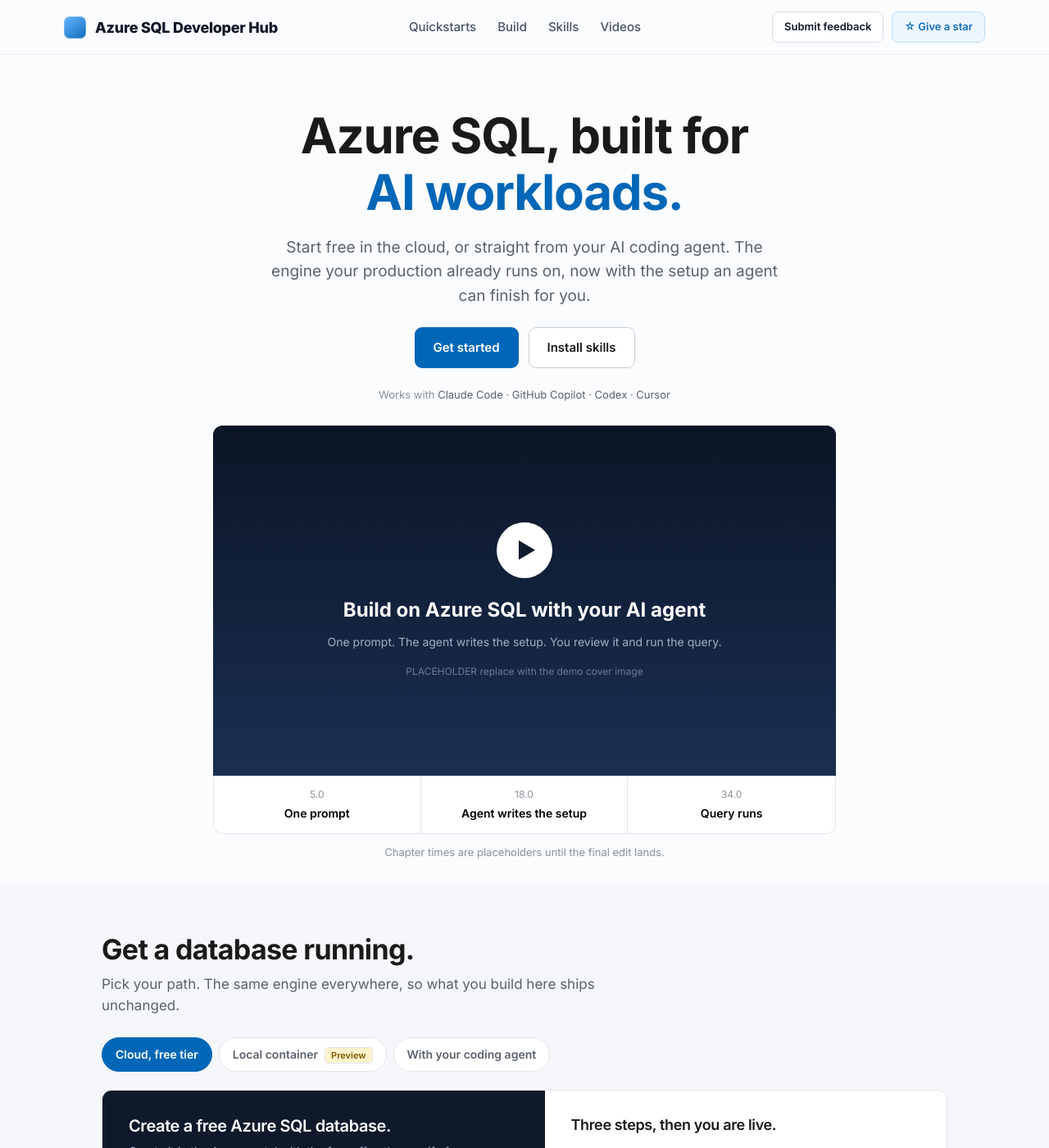
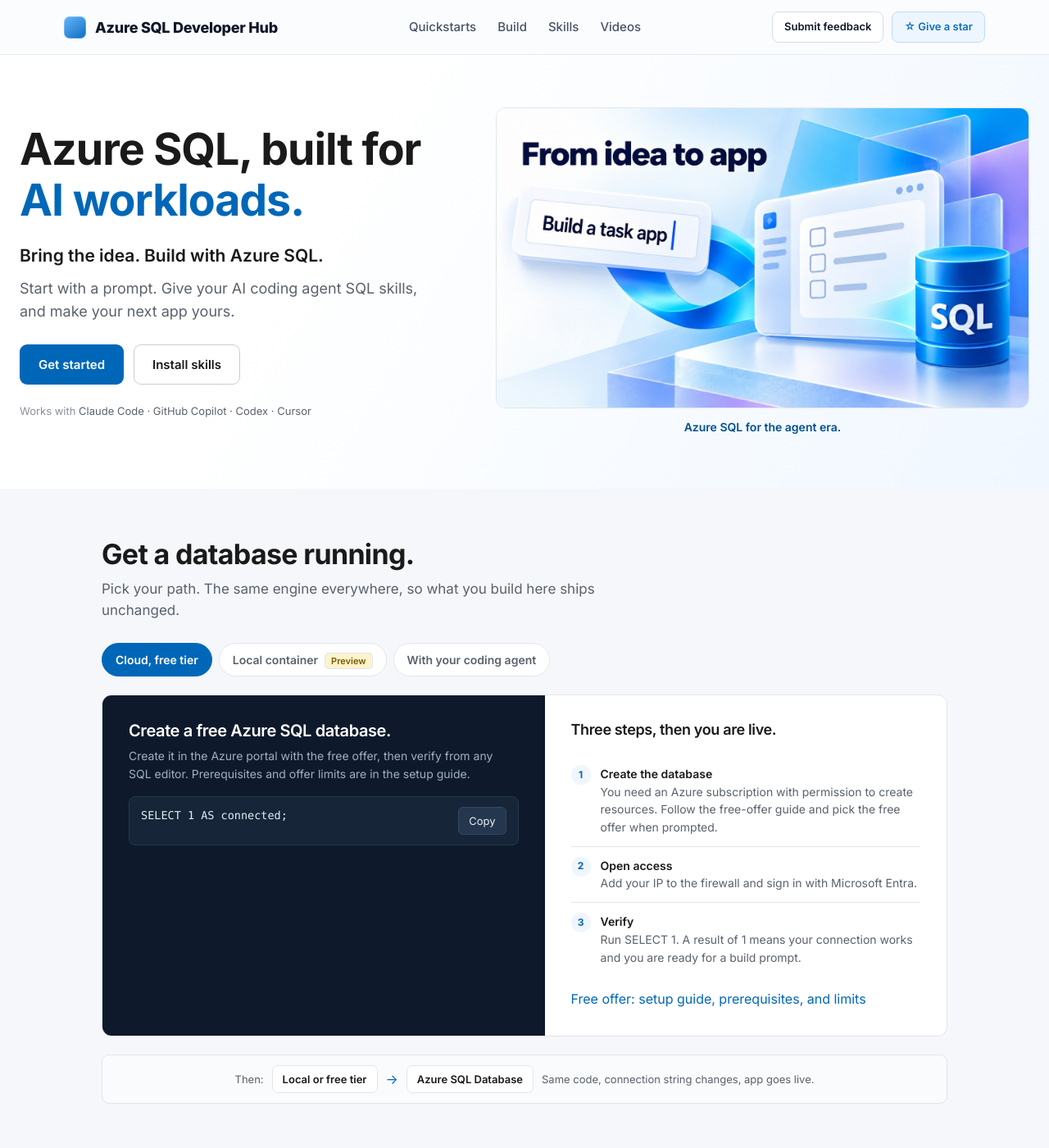
Before and after one commit to microsoft/azure-sql-dev-hub, a Jekyll site: the page built from index.md, in a window 1280 px wide and 1400 px high. Shown: the whole window at 82% size. Built offline with Jekyll 4.4.1, drawn with Linux system fonts in a browser that asks for light colours.

Commit message:
Hero: idea-to-app thumbnail, pre-launch copy
Replace the unshipped demo video with a still image until the real
recording is ready.

- assets/img/hero-idea-to-app.jpg: the idea-to-app thumbnail, JPEG
  quality 88, 1600x900, 149 KB.
- Hero art is a plain figure with a caption. No play button and no
  chapter list, because there is no video to seek.
- video.id is left null so the poster renders. Setting it to a video id
  restores the player without any other change. Null, not an empty
  string: Liquid treats "" as truthy.
- Remove the placeholder demo copy: the PLACEHOLDER cover-image note,
  the three invented chapter stamps, and "Chapter times are
  placeholders until the final edit lands".
- Install skills now points at the coding agent tab of Get a database
  running rather than the Skills section. The anchor still works
  without JavaScript; the script selects the tab on click.

Co-Authored-By: Claude Opus 5 (1M context) <noreply@anthropic.com>

```diff
--- a/_layouts/home.html
+++ b/_layouts/home.html
@@ -16,12 +16,21 @@
 .h .btn-s{background:#fff;color:var(--ink);border-color:#c7ced6}.h .btn-s:hover{border-color:var(--ink);text-decoration:none}
 .h .cp{padding:6px 12px;font-size:13px;border-radius:6px;background:#fff;color:var(--accent);border:1px solid var(--line);cursor:pointer;font-family:inherit}
 .h .cp:hover{border-color:var(--accent)}.h .cp.ok{color:var(--ok);border-color:var(--ok)}.h .cp.bad,.h .chip.bad{color:#b0244a;border-color:#b0244a}
-.h .hero{padding:64px 0 28px;text-align:center}
-.h .hero h1{font-size:clamp(40px,6vw,60px);font-weight:700;max-width:14ch;margin:0 auto 18px}.h .hero h1 span{color:var(--accent)}
-.h .hero .sub{font-size:19px;color:var(--muted);max-width:52ch;margin:0 auto 24px}
+.h .hero{padding:64px 0;text-align:left;background:linear-gradient(120deg,#fff 30%,#f0f7ff 100%)}
+.h .hero .hero-grid{max-width:1280px;display:grid;grid-template-columns:minmax(0,.9fr) minmax(0,1.1fr);gap:48px;align-items:center}
+.h .hero h1{font-size:clamp(40px,4.2vw,58px);font-weight:700;max-width:15ch;margin:0 0 22px}.h .hero h1 span{color:var(--accent);display:block}
+.h .hero .sub{font-size:18px;color:var(--muted);max-width:43ch;margin:0 0 26px}
+.h .hero .tagline{font-size:21px;line-height:1.4;font-weight:600;color:var(--ink);margin:0 0 12px}
+.h .hero .ctas{justify-content:flex-start}
+.h .hero-copy{min-width:0}
 .h .ctas{display:flex;gap:12px;justify-content:center;flex-wrap:wrap;margin-bottom:22px}
 .h .agentline{font-size:13px;color:var(--faint)}.h .agentline span{color:var(--muted)}
-.h .vid{max-width:760px;margin:28px auto 0}
+.h .vid{width:100%;min-width:0;margin:0}
+.h .hero-art{display:block;width:100%;height:auto;border-radius:var(--r);border:1px solid var(--line)}
+.h .hero-caption{margin-top:12px;text-align:center;font-size:14px;font-weight:600;color:var(--accent-ink)}
+.h .hero-figure{margin:0}
+.h .poster img{position:absolute;inset:0;width:100%;height:100%;object-fit:cover}
+.h .poster .pplay{position:relative;z-index:1;box-shadow:0 4px 24px #0e1a2b33}
 .h .vframe{position:relative;padding-top:56.25%;border-radius:var(--r) var(--r) 0 0;overflow:hidden;background:var(--dark)}
 .h .vframe iframe{position:absolute;inset:0;width:100%;height:100%;border:0}
 .h .poster{position:absolute;inset:0;width:100%;height:100%;border:0;cursor:pointer;display:flex;flex-direction:column;align-items:center;justify-content:center;gap:10px;color:#fff;background:linear-gradient(180deg,#0b1526 0%,#1a2f52 100%);font-family:inherit;padding:0}
@@ -91,6 +100,8 @@
 .h .faq details p{margin-top:10px;font-size:15px;color:var(--muted);max-width:66ch}
 .h .close{text-align:center;padding:48px 0 56px}.h .close h2{margin-bottom:22px}.h .close .install{margin-bottom:20px}
 @media (max-width:820px){.h .panel.on{grid-template-columns:1fr}.h .agents{grid-template-columns:repeat(2,1fr)}.h .two{grid-template-columns:1fr}.h section{padding:44px 0}.h .hero{padding-top:44px}.h .ptitle{font-size:18px}.h .psub{font-size:12px}}
+@media (max-width:820px){.h #top{scroll-margin-top:144px}}
+@media (max-width:820px){.h .hero .hero-grid{grid-template-columns:1fr;gap:28px}.h .hero{padding:36px 0}.h .hero h1{font-size:clamp(36px,7vw,52px);max-width:18ch}.h .hero .sub{max-width:52ch}.h .hero .agentline{font-size:12px}}
 </style>
 <body>
 {% include nav.html %}
@@ -100,30 +111,46 @@
 <main id="main" class="h">
 
   <header class="hero" id="top">
-    <div class="w">
+    <div class="w hero-grid">
+      <div class="hero-copy">
       <h1>{{ page.hero.headline }} <span>{{ page.hero.headline_accent }}</span></h1>
+      {%- if page.hero.tagline %}<p class="tagline">{{ page.hero.tagline }}</p>{% endif %}
       <p class="sub">{{ page.hero.subline }}</p>
       <div class="ctas">
         <a class="btn btn-p" href="#get-running" data-event="cta_get_started">Get started</a>
-        <a class="btn btn-s" href="#skills" data-event="cta_install_skills">Install skills</a>
+        <a class="btn btn-s" href="#get-running" data-htab-go="agent" data-event="cta_install_skills">Install skills</a>
       </div>
       <p class="agentline">Works with <span>{{ page.hero.agents | join: " · " }}</span></p>
+      </div>
 
         <div class="vid">
+          {%- if page.video.id %}
           <div class="vframe" id="hFrame" data-video="{{ page.video.id }}">
             <button class="poster" id="hPoster" type="button" aria-label="Play: {{ page.video.title }}" data-event="hero_video_play">
+              {%- if page.video.poster %}
+              <img src="{{ page.video.poster | relative_url }}" alt="{{ page.video.poster_alt | escape }}" fetchpriority="high">
+              {%- endif %}
               <span class="pplay" aria-hidden="true">&#9654;</span>
+              {%- unless page.video.poster %}
               <span class="ptitle">{{ page.video.title }}</span>
               <span class="psub">{{ page.video.sub }}</span>
-            {%- if page.video.placeholder %}<span class="pph">{{ page.video.placeholder }}</span>{% endif %}
+              {%- endunless %}
             </button>
           </div>
+          {%- if page.video.chapters %}
           <div class="chapters" role="list" aria-label="Video chapters">
           {%- for c in page.video.chapters %}
           <button class="chapter" type="button" role="listitem" data-seek="{{ c.seconds }}" data-event="chapter_click"><time>{{ c.stamp }}</time><b>{{ c.label }}</b></button>
           {%- endfor %}
           </div>
+          {%- endif %}
           {%- if page.video.note %}<p class="faint" style="margin-top:12px">{{ page.video.note }}</p>{% endif %}
+          {%- elsif page.video.poster %}
+          <figure class="hero-figure">
+          <img class="hero-art" src="{{ page.video.poster | relative_url }}" alt="{{ page.video.poster_alt | escape }}" fetchpriority="high">
+          <figcaption class="hero-caption">{{ page.video.sub }}</figcaption>
+          </figure>
+          {%- endif %}
       </div>
     </div>
   </header>
--- a/index.md
+++ b/index.md
@@ -5,28 +5,20 @@ description: The front door for building applications on Azure SQL Database with
 hero:
   headline: Azure SQL, built for
   headline_accent: AI workloads.
-  subline: Start free in the cloud, or straight from your AI coding agent. The engine your production already runs on, now with the setup an agent can finish for you.
+  tagline: Bring the idea. Build with Azure SQL.
+  subline: Start with a prompt. Give your AI coding agent SQL skills, and make your next app yours.
   agents:
   - Claude Code
   - GitHub Copilot
   - Codex
   - Cursor
 video:
-  id: biJywQPbqn0
-  title: Build on Azure SQL with your AI agent
-  sub: One prompt. The agent writes the setup. You review it and run the query.
-  placeholder: PLACEHOLDER  replace with the demo cover image
-  chapters:
-  - stamp: 0:05
-    seconds: 5
-    label: One prompt
-  - stamp: 0:18
-    seconds: 18
-    label: Agent writes the setup
-  - stamp: 0:34
-    seconds: 34
-    label: Query runs
-  note: Chapter times are placeholders until the final edit lands.
+  # Leave id empty to show the poster image. Set it to a video id to swap in the real video.
+  id:
+  title: From idea to app
+  sub: Azure SQL for the agent era.
+  poster: /assets/img/hero-idea-to-app.jpg
+  poster_alt: 'From idea to app: a prompt builds a task app on Azure SQL.'
 quickstart_heading: Get a database running.
 quickstart_text: Pick your path. The same engine everywhere, so what you build here ships unchanged.
 quickstart:
--- a/scripts/build-agent-files.mjs
+++ b/scripts/build-agent-files.mjs
@@ -93,13 +93,17 @@ function plain(s) {
 function homeToMarkdown(d) {
   const out = [];
   const h = d.hero || {};
-  out.push(`# ${h.headline} ${h.headline_accent}`.trim(), '', h.subline, '');
+  out.push(`# ${h.headline} ${h.headline_accent}`.trim(), '');
+  if (h.tagline) out.push(h.tagline, '');
+  out.push(h.subline, '');
   if (h.agents) out.push(`Works with ${h.agents.join(', ')}.`, '');
 
   const v = d.video || {};
   if (v.id) {
     out.push('## Demo video', '', `${v.title}. ${v.sub}`, '', `https://www.youtube.com/watch?v=${v.id}`, '');
     if (v.chapters) out.push(v.chapters.map((c) => `${c.stamp} ${c.label}`).join(' · '), '');
+  } else if (v.poster) {
+    out.push(`## ${v.title}`, '', v.sub, '');
   }
 
   out.push('## Get running {#get-running}', '', d.quickstart_text || '', '');
```
Also changed, not shown: other parts of _layouts/home.html (+1 -0 lines), assets/img/hero-idea-to-app.jpg (added). Lines whose indentation alone changed are shown as unchanged.
